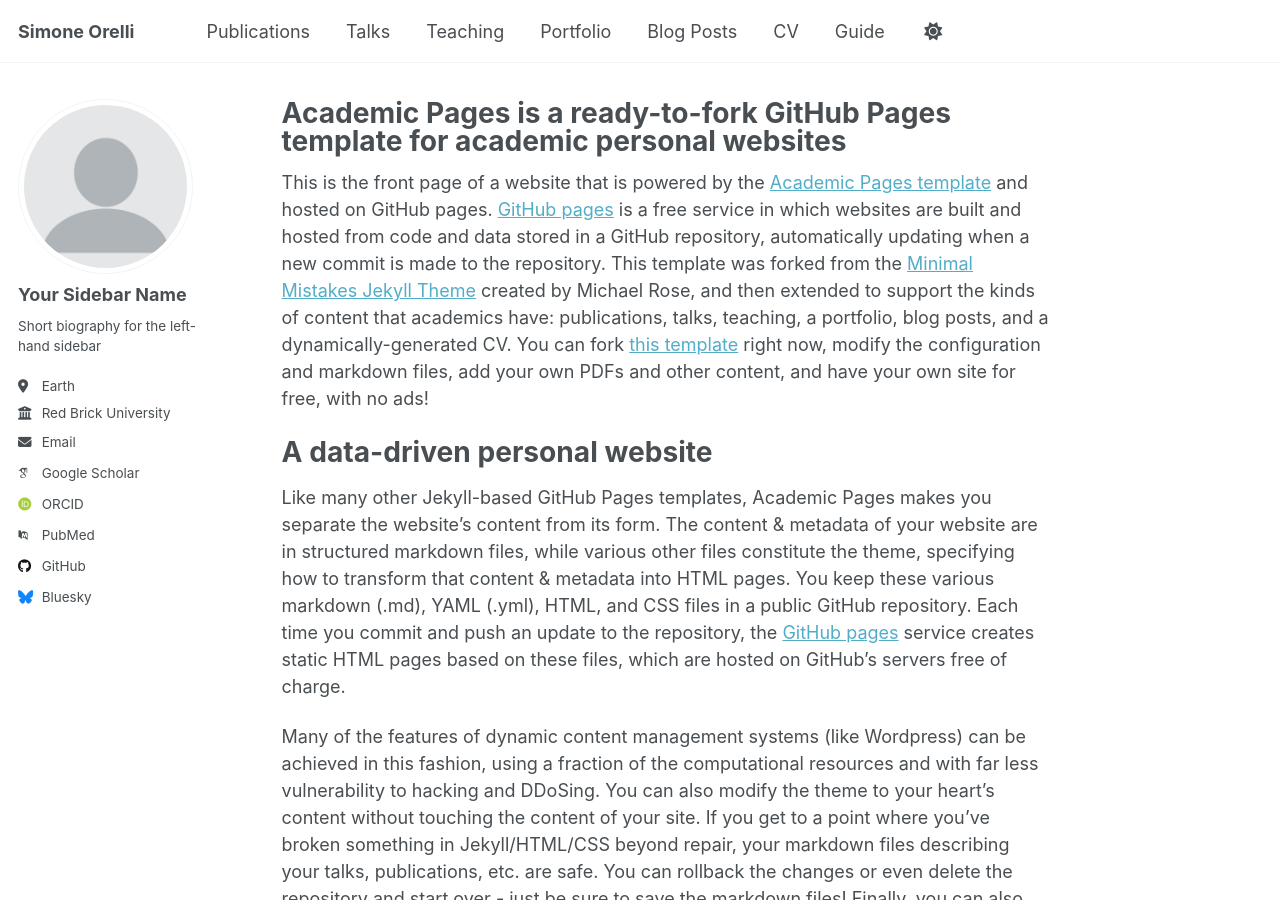
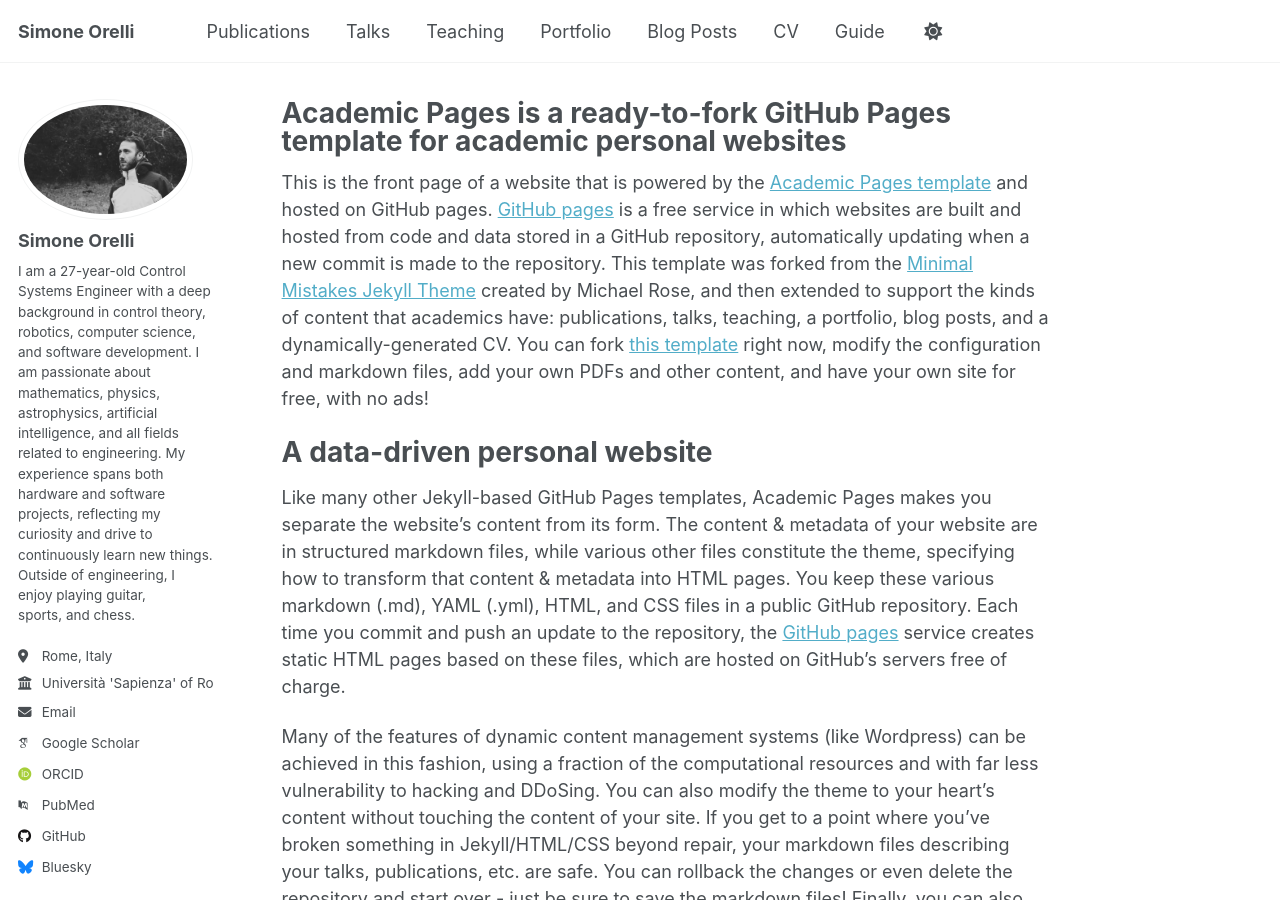
Before and after one commit to Messi-Orion10/s_orion10.github.io, a Jekyll site: the page built from _pages/about.md, in a window 1280 px wide and 900 px high. Built offline with Jekyll 4.4.1, drawn with Linux system fonts in a browser that asks for light colours; some web fonts are replaced.

Commit message:
Update _config.yml

```diff
--- a/_config.yml
+++ b/_config.yml
@@ -12,7 +12,7 @@ site_theme               : "default"
 title                    : "Simone Orelli"
 title_separator          : "-"
 name                     : &name "Simone Orelli"
-description              : &description "I am a 27-year-old Control Systems Engineer with a deep background in control theory, robotics, computer science, and software development. I am passionate about mathematics, physics, astrophysics, artificial intelligence, and all fields related to engineering. My experience spans both hardware and software projects, reflecting my curiosity and drive to continuously learn new things. Outside of engineering, I enjoy playing guitar, sports, and chess."
+description              : &description ""
 url                      : https://messi-orion10.github.io/s_orion10.github.io/ # the base hostname & protocol for your site e.g. "https://[your GitHub username].github.io" or if you already have some other page hosted on Github then use "https://[your GitHub username].github.io/[Your Repo Name]"
 baseurl                  : "" # the subpath of your site, e.g. "/blog"
 repository               : "Messi-Orion10/s_orion10.github.io"
@@ -22,14 +22,14 @@ repository               : "Messi-Orion10/s_orion10.github.io"
 #               Additional customization can be done by editing /_includes/author-profile.html
 author:
   # Biographic information
-  avatar           : "profile.png"
-  name             : "Your Sidebar Name"
+  avatar           : "profile_ph.jpg"
+  name             : "Simone Orelli"
   pronouns         : # example: "she/her"
-  bio              : "Short biography for the left-hand sidebar"
-  location         : "Earth"
-  employer         : "Red Brick University"
+  bio              : "I am a 27-year-old Control Systems Engineer with a deep background in control theory, robotics, computer science, and software development. I am passionate about mathematics, physics, astrophysics, artificial intelligence, and all fields related to engineering. My experience spans both hardware and software projects, reflecting my curiosity and drive to continuously learn new things. Outside of engineering, I enjoy playing guitar, sports, and chess."
+  location         : "Rome, Italy"
+  employer         : "Università 'Sapienza' of Rome"
   uri              : # URL
-  email            : "none@example.org"
+  email            : "mailto:simoneorelli@icloud.com"
 
   # Academic websites
   academia         : # URL
```
